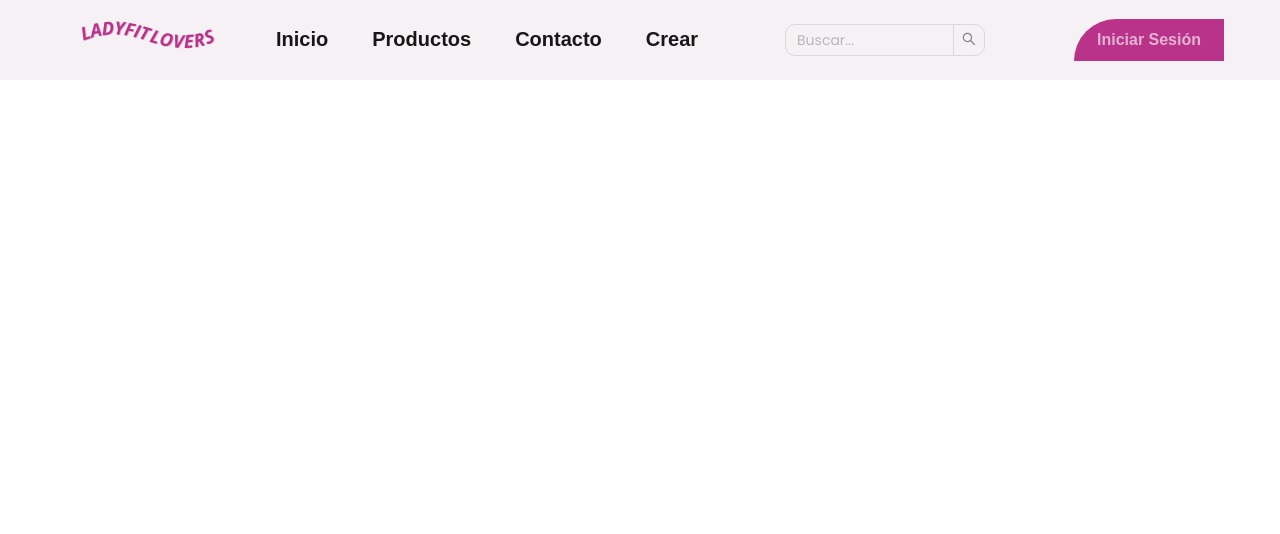
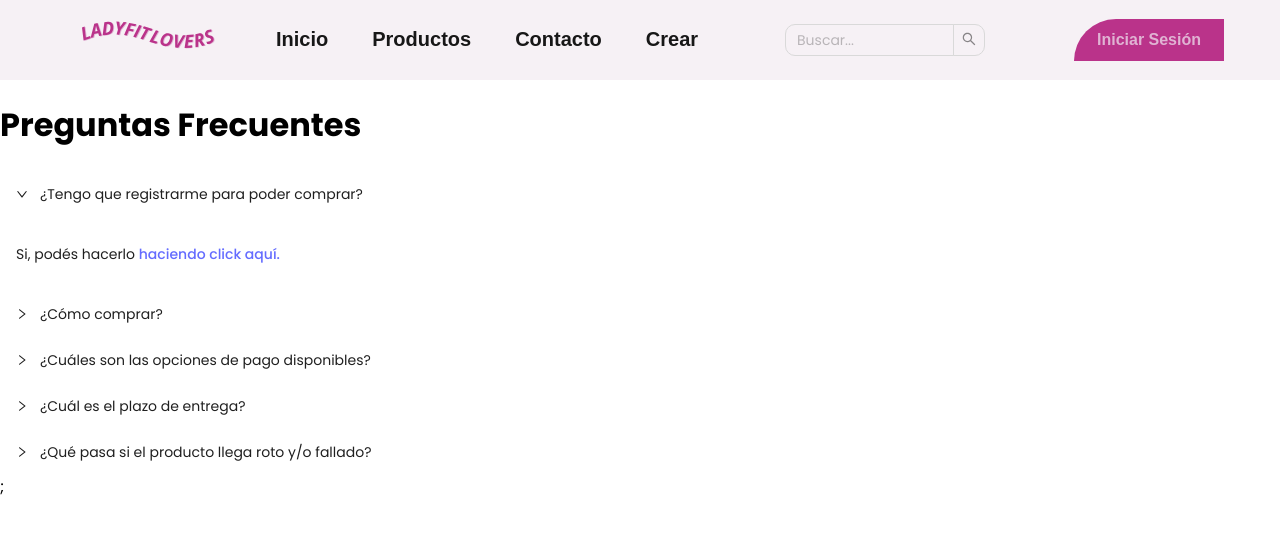
Before and after one commit to ruthosuna92/frontend-ladyfitlovers, a React (Vite) app: page /preguntas-frecuentes in a window 1280 px wide. Shown: the top 534 px of the page. Built offline with nearby package versions, Linux system fonts and the light colour scheme; no server answers.

Commit message:
feat: Preguntas frecuentes

```diff
--- a/src/App.jsx
+++ b/src/App.jsx
@@ -14,6 +14,7 @@ import Contac from "./views/Contac/Contac";
 import Products from "./components/Products/Products";
 import CreateProduct from "./components/CreateProduct/CreateProduct";
 import getAllCategories from "./redux/Actions/getAllCategories";
+import PreguntasFrecuentes from "./views/PreguntasFrecuentes/PreguntasFrecuentes";
 
 const App = () => {
   // dispatch to get all products globally
@@ -62,6 +63,7 @@ const App = () => {
         <Route path="/products/:category/:id" />
         <Route path="/detail/:id" element={<Detail />} />
         <Route path="/crear-producto" element={<CreateProduct/>}/>
+        <Route path="/preguntas-frecuentes" element={<PreguntasFrecuentes/>}/>
       </Routes>
     </ConfigProvider>
   );
--- /dev/null
+++ b/src/views/PreguntasFrecuentes/PreguntasFrecuentes.jsx
@@ -0,0 +1,63 @@
+import { Collapse } from "antd"
+import { Link } from "react-router-dom"
+import LoginModal from "../../components/LoginModal/LoginModal"
+import { useState } from "react"
+
+const PreguntasFrecuentes = () => {
+    const [loginModalVisible, setLoginModalVisible] = useState(false)
+
+    const EmailLink = () => {
+        const email = "ladyfitlovers@gmail.com"
+        return (
+            <a href={`mailto:${email}`}>ladyfitlovers@gmail.com</a>
+        )
+     }
+
+    const data = [
+        {
+            key: "1",
+            label: "¿Tengo que registrarme para poder comprar?",
+            children: [<p>Si, podés hacerlo <Link to="#" onClick={()=> setLoginModalVisible(true)}>haciendo click aquí.</Link></p>]
+
+        },
+        {
+            key: "2",
+            label: "¿Cómo comprar?",
+            children: [<p>1° Mirá nuestros productos: Navegá el catálogo y buscá lo que más te gusta, podes refinar tu búsqueda con nuestros filtros de productos personalizados.</p>, <p>2° Agregá al carrito lo que más te guste: Seleccioná tus productos deseados y agregalos al carrito.</p>,<p>3° Pago: Elige la opcion de ir a pagar y realizas el pago.</p>]
+        },
+        {
+            key: "3",
+            label: "¿Cuáles son las opciones de pago disponibles?",
+            children: [<p>Los medios de pagos disponibles por el momento son:</p>, <p>Mercado pago</p>]
+
+        },
+        {
+            key: "4",
+            label: "¿Cuál es el plazo de entrega?",
+            children: [<p>Una vez generada la orden de compra las entregas se realizan dentro de los 10 días.</p>],
+
+        },
+        {
+            key: "5",
+            label: "¿Qué pasa si el producto llega roto y/o fallado?",
+            children: [<p>Si el producto presenta una falla de fábrica podes contactarte vía mail a: {EmailLink()} para poder ayudarte.</p>]
+
+        },
+    ]
+    return (
+        <div>
+            <h1>Preguntas Frecuentes</h1>
+            <Collapse defaultActiveKey={['1']} ghost items={data} />;
+            {loginModalVisible &&(
+                    <LoginModal
+                    visible={loginModalVisible}
+                    onClose={() => setLoginModalVisible(false)}
+                  />
+
+            )}
+        </div>
+    )
+}
+
+
+export default PreguntasFrecuentes
```
